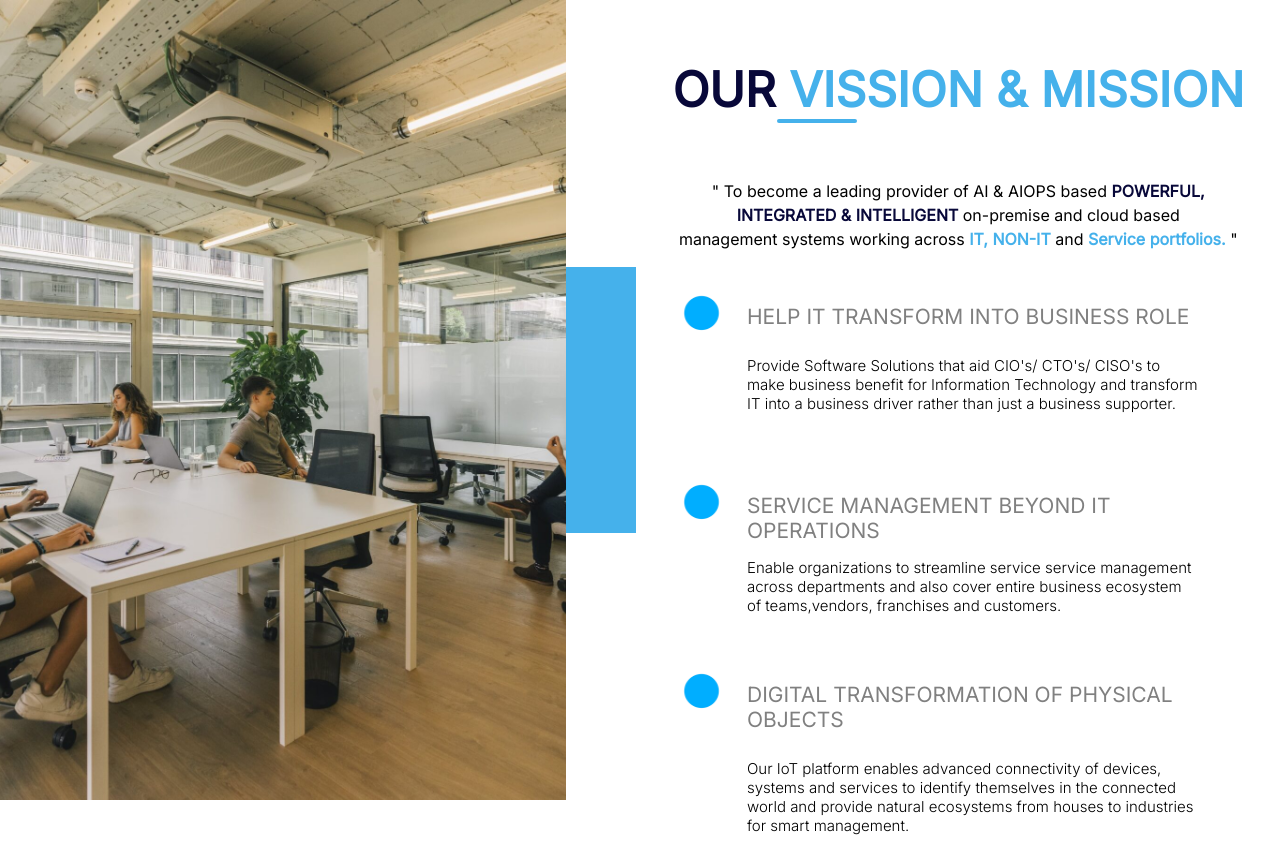
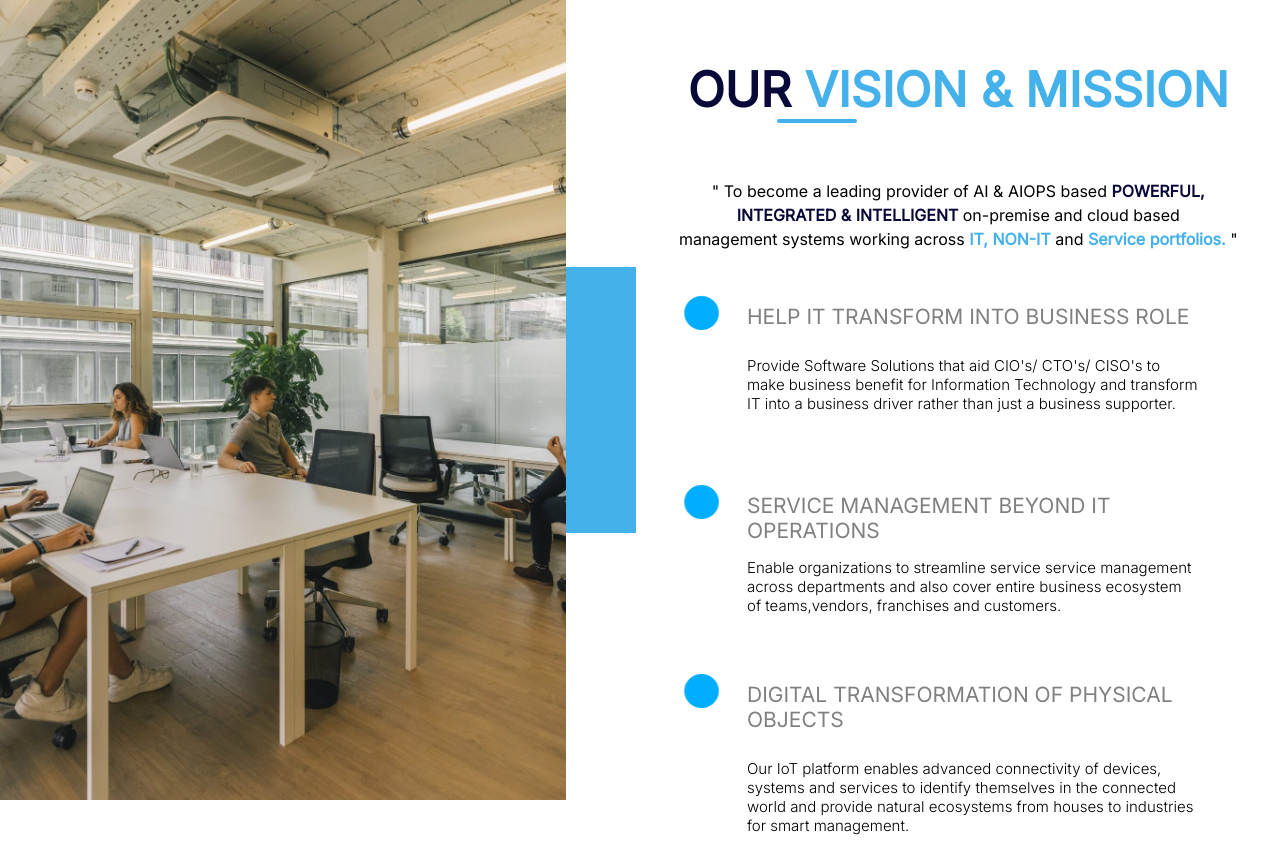
Before and after one commit to Pulkitgupta17/Assignment1, a plain HTML site: page index.html in a window 1280 px wide. Drawn offline with Linux system fonts and the light colour scheme.

Commit message:
Updated index.html ( Correct grammatical mistakes)

```diff
--- a/index.html
+++ b/index.html
@@ -22,7 +22,7 @@
     <div class="right-section">
       <section>
         <h1 class="heading">
-          <b><span class="our">OUR</span> VISSION & MISSION</b>
+          <b><span class="our">OUR</span> VISION & MISSION</b>
           <br />
           <div class="line"></div>
         </h1>
```
